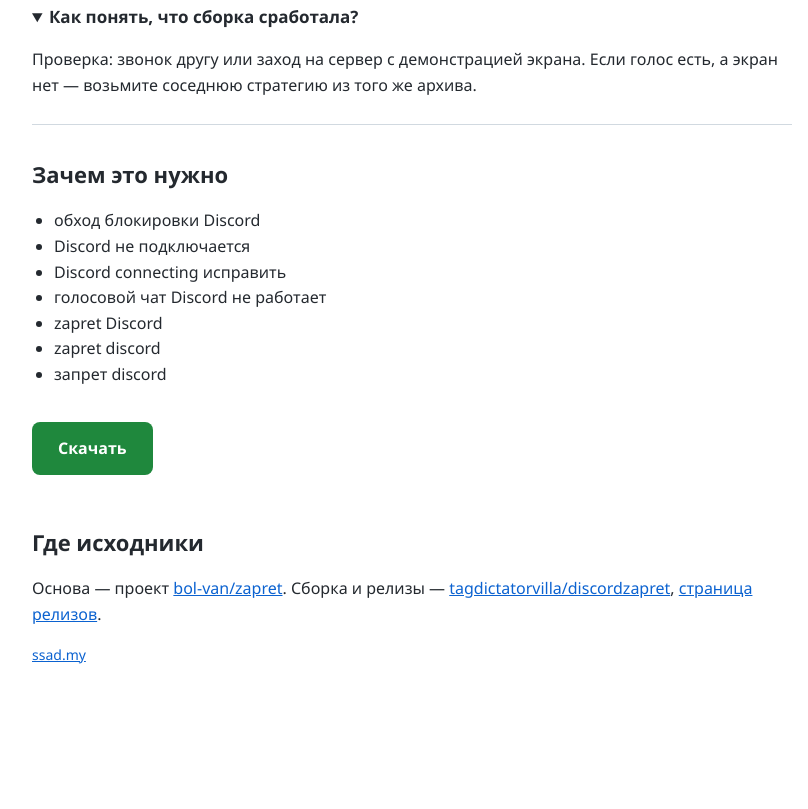
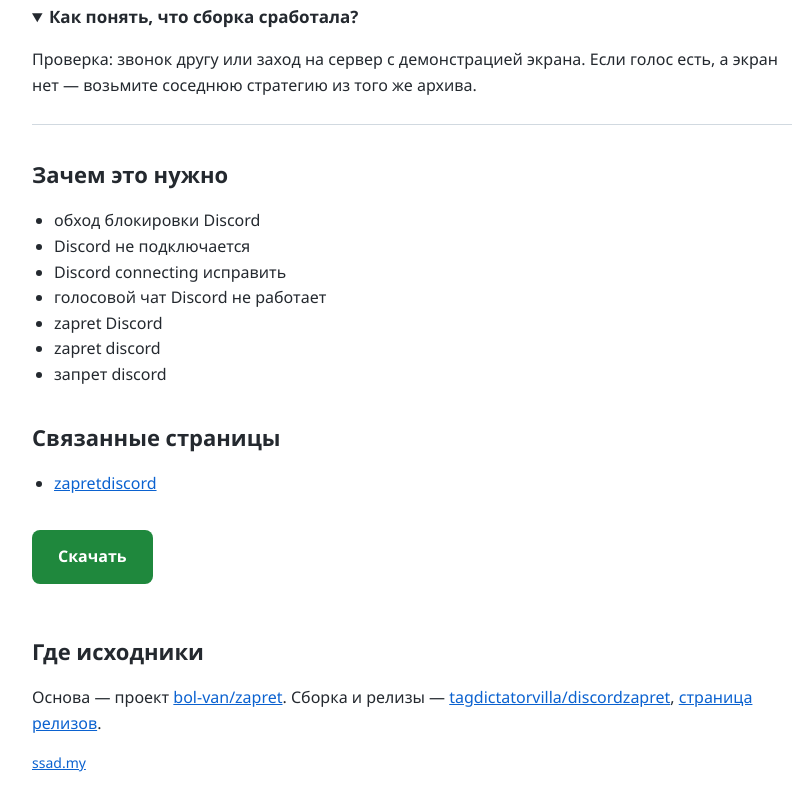
Before and after one commit to tagdictatorvilla/discordzapret, a plain HTML site: page docs/index.html in a window 1280 px wide. Shown: the part 1522-2331 px from the top of the page, without its empty margins (228-1036 px from the left). Before the commit the page ends 2266 px from the top, so only its background shows below. Drawn offline with Linux system fonts and the light colour scheme.

Commit message:
Update docs

```diff
--- a/docs/index.html
+++ b/docs/index.html
@@ -87,6 +87,10 @@
   <h2>Зачем это нужно</h2>
   <ul><li>обход блокировки Discord</li><li>Discord не подключается</li><li>Discord connecting исправить</li><li>голосовой чат Discord не работает</li><li>zapret Discord</li><li>zapret discord</li><li>запрет discord</li></ul>
 
+  <h2>Связанные страницы</h2>
+  <ul>
+    <li><a href="https://github.com/tagdictatorvilla/zapretdiscord">zapretdiscord</a></li>
+  </ul>
 
 
   <p><a class="cta" href="https://github.com/tagdictatorvilla/discordzapret/releases/latest">Скачать</a></p>
```
